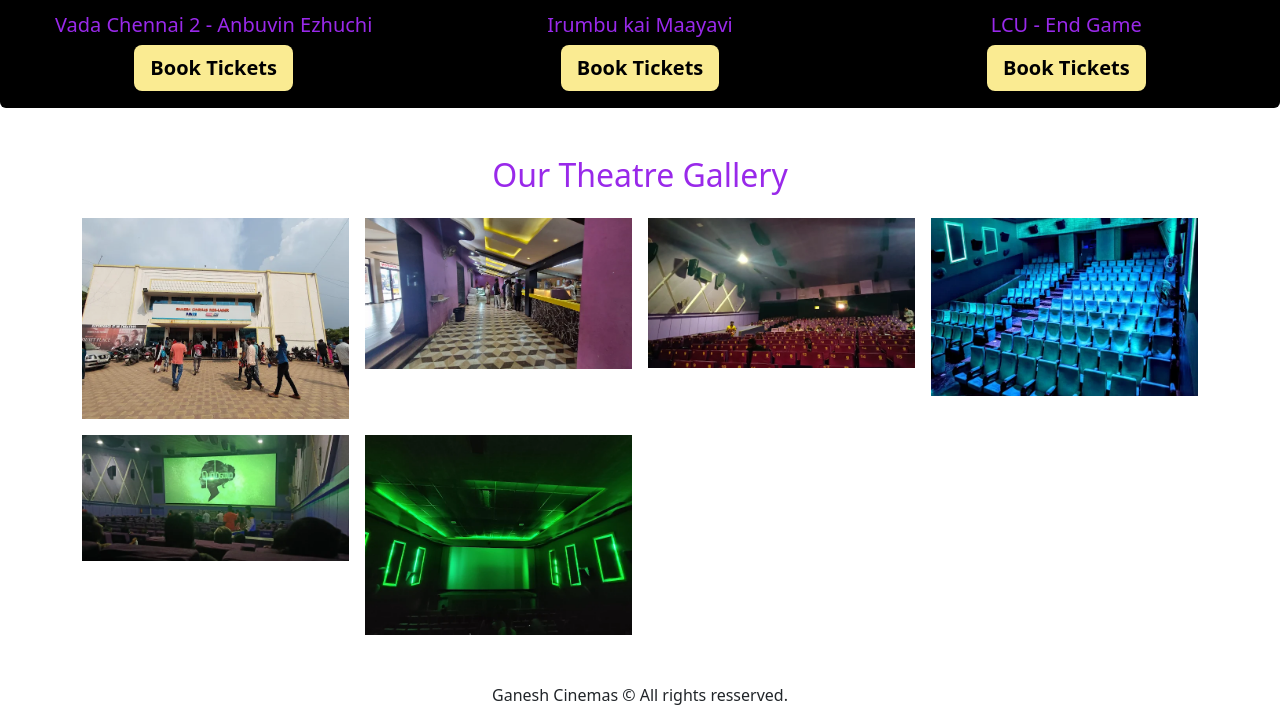
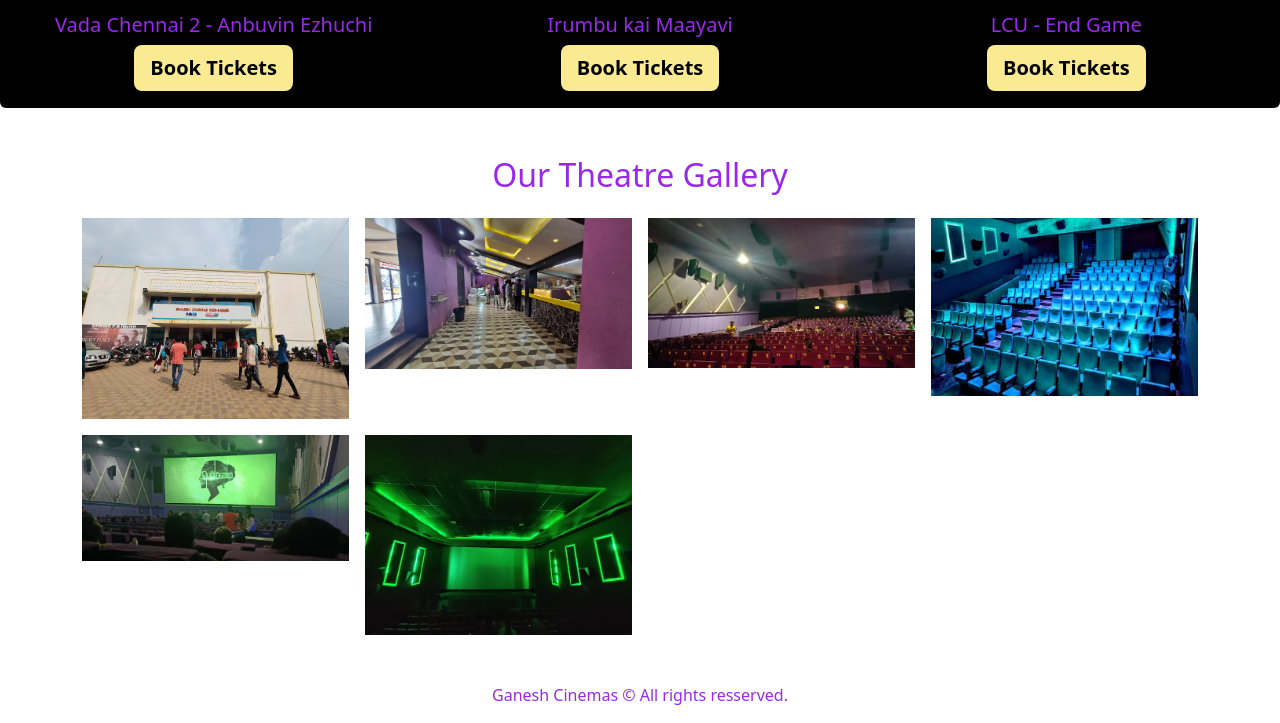
Before and after one commit to seenu46v/Theatre-Web-page, a plain HTML site: page index.html in a window 1280 px wide. Shown: the part 1162-1885 px from the top of the page. Drawn offline with nearby package versions, Linux system fonts and the light colour scheme.

Commit message:
Update index.css
changed footer color

```diff
--- a/index.css
+++ b/index.css
@@ -9,6 +9,7 @@
 
 .footer{
   text-align: center;
+  color: #9929EA;
 }
 
 .carousel-item{
@@ -41,4 +42,5 @@
 
 .video{
   justify-content: center;
+
 }
```
